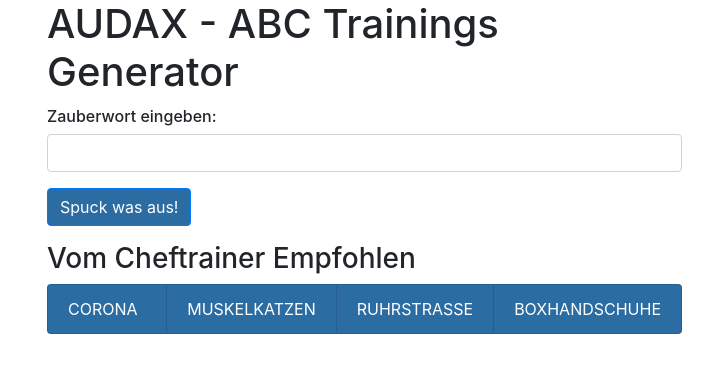
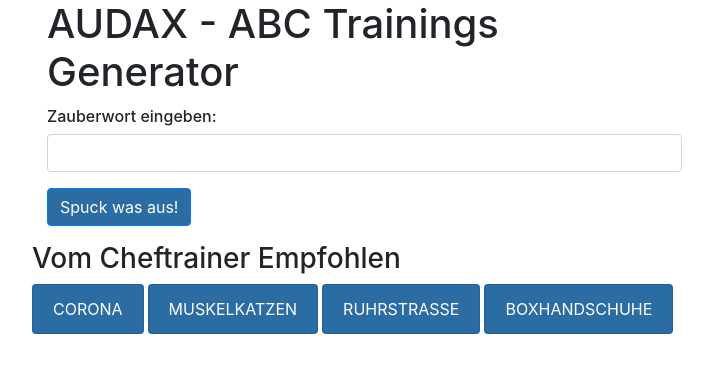
Before and after one commit to Wolfenswan/flask-sandbox, a Flask app: page /adx_abctrainer/ in a window 1280 px wide. Shown: the top 373 px of the page, without its empty margins (38-751 px from the left). Run offline with Flask 2, Linux system fonts and the light colour scheme; some libraries are stand-ins or nearby versions.

Commit message:
abc-trainer tweaks

```diff
--- a/projects/adx_abctrainer/adx_abctrainer.py
+++ b/projects/adx_abctrainer/adx_abctrainer.py
@@ -5,6 +5,8 @@ from pathlib import Path
 
 from flask import url_for
 from markupsafe import Markup
+
+WORD_LIST = ['Corona','Muskelkatzen','Ruhrstrasse','Boxhandschuhe']
 
 def parse_word_to_html(word):
     """ Turns the given word into a list of img & div tags for the jinja-template """
--- a/projects/adx_abctrainer/routes.py
+++ b/projects/adx_abctrainer/routes.py
@@ -1,6 +1,6 @@
 from flask import Blueprint, render_template, redirect, url_for
 
-from projects.adx_abctrainer.adx_abctrainer import parse_word_to_html
+from projects.adx_abctrainer.adx_abctrainer import parse_word_to_html, WORD_LIST
 from projects.adx_abctrainer.form import InputForm
 
 adx_abctrainer_bp = Blueprint('adx_abctrainer', __name__, template_folder='templates/adx_abctrainer/')
@@ -14,7 +14,7 @@ def abctrainer_form():
     form = InputForm()
     if form.validate_on_submit():
         return redirect('/adx_abctrainer/'+form.word.data)
-    return render_template("adx_abctrainer/form.html", form=form)
+    return render_template("adx_abctrainer/form.html", form=form, word_list = WORD_LIST)
 
 
 @adx_abctrainer_bp.route('/adx_abctrainer/<word>')
--- a/static/adx_abctrainer/abc_trainer.css
+++ b/static/adx_abctrainer/abc_trainer.css
@@ -34,3 +34,9 @@ div .list-group a:hover{
 .adx-button {
     margin: 1.5rem;
 }
+
+.adx-recommended {
+   margin-right: .25rem!important;
+   margin-bottom: .25rem!important;
+    border-radius: .25rem!important;
+}
--- a/templates/adx_abctrainer/form.html
+++ b/templates/adx_abctrainer/form.html
@@ -8,6 +8,7 @@
 {% endblock %}
 
 {% block content_1 %}
+    <div class="row">
         <div class="col-7">
             <h1>AUDAX - ABC Trainings Generator</h1>
             <form action="" method="post" novalidate>
@@ -22,16 +23,19 @@
                         <p>{{ form.submit(class='btn btn-primary') }}</p>
             </form>
         </div>
+    </div>
 {% endblock %}
 
 {% block content_2 %}
-    <div class="col-7">
-        <h3>Vom Cheftrainer Empfohlen</h3>
+    <div class="row"><h3>Vom Cheftrainer Empfohlen</h3></div>
+    <div class="row">
         <div class="list-group list-group-horizontal">
-        <a href="{{url_for('adx_abctrainer.abctrainer_word',word='corona')}}" class='list-group-item list-group-item-action'>CORONA</a>
-        <a href="{{url_for('adx_abctrainer.abctrainer_word',word='muskelkatzen')}}" class='list-group-item list-group-item-action'>MUSKELKATZEN</a>
-        <a href="{{url_for('adx_abctrainer.abctrainer_word',word='ruhrstrasse')}}" class='list-group-item list-group-item-action'>RUHRSTRASSE</a>
-        <a href="{{url_for('adx_abctrainer.abctrainer_word',word='boxhandschuhe')}}" class='list-group-item list-group-item-action'>BOXHANDSCHUHE</a>
+            {% for word in word_list %}
+                <a href="{{url_for('adx_abctrainer.abctrainer_word',word=word.lower() )}}" class='adx-recommended list-group-item list-group-item-action'>{{ word.upper() }}</a>
+                {% if loop.index % 4 == 0 %}
+                    </div><div class="list-group list-group-horizontal">
+                {% endif %}
+            {% endfor %}
         </div>
     </div>
 {% endblock %}
--- a/templates/base.html
+++ b/templates/base.html
@@ -20,14 +20,11 @@
         {% endwith %}
     </div>
     <div class="container">
-        <div class="row">
-            {% block content_1 %}
-            {% endblock %}
-        </div>
-        <div class="row">
-            {% block content_2 %}
-            {% endblock %}
-        </div>
+        {% block content_1 %}
+        {% endblock %}
+
+        {% block content_2 %}
+        {% endblock %}
     </div>
     <div class="container-fluid">
         {% block content_max %}
--- a/templates/stahh_besger/form.html
+++ b/templates/stahh_besger/form.html
@@ -5,6 +5,7 @@
 {% endblock %}
 
 {% block content_1 %}
+    <div class="row">
         <div class="col-5">
             <h1>Staatsarchiv Hamburg Bestellschein Generator</h1>
             <form action="" method="post" novalidate>
@@ -51,4 +52,5 @@
             <p>In den Standard-Einstellungen werden PDFs sowie ZIP nach Klick auf den Download gelöscht. Wird diese Einstellungen deaktiviert, bleiben die Dateien auf dem Server.</p>
             <p>Die alte Download-Methode steht testweise zur Verfügung, falls die aktuelle Version fehlschlagen sollte.</p>
         </div>
+    </div>
 {% endblock %}
```
Lines whose indentation alone changed are shown as unchanged.
